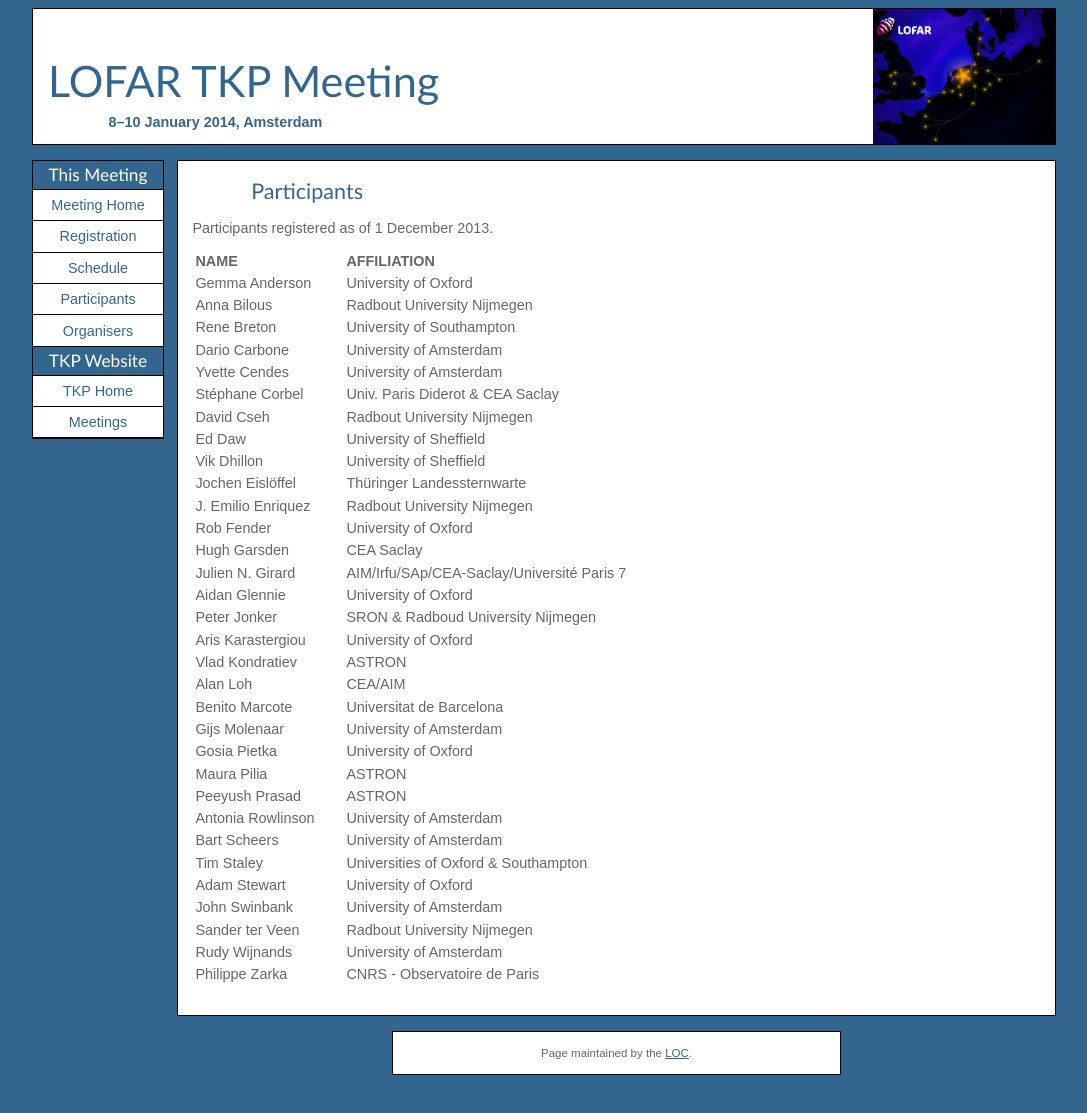
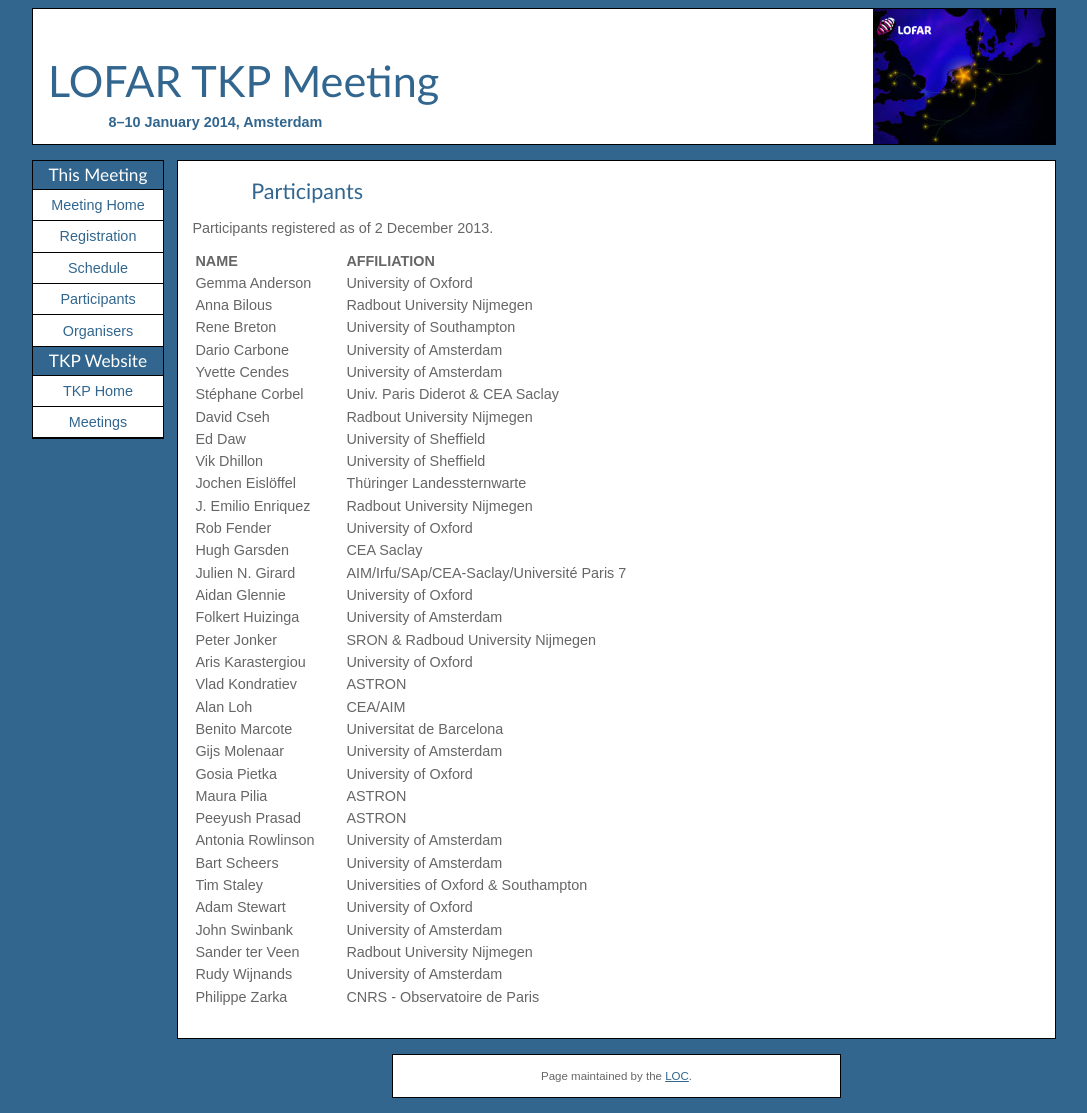
Before and after one commit to transientskp/transientskp.github.com, a Jekyll site: the page built from meetings/2014-01/participants.html, in a window 1280 px wide. Shown: the whole page, without its empty margins (96-1183 px from the left). Built offline with Jekyll 4.4.1, drawn with Linux system fonts in a browser that asks for light colours; before the commit the page ends 1090 px from its top, so only the background shows below that.

Commit message:
Participants

```diff
--- a/meetings/2014-01/participants.html
+++ b/meetings/2014-01/participants.html
@@ -7,7 +7,7 @@
 ---
 <h1>Participants</h1>
 
-<p>Participants registered as of 1 December 2013.</p>
+<p>Participants registered as of 2 December 2013.</p>
 
 <table class="participants">
   <thead>
@@ -75,6 +75,10 @@
   <tr>
     <td>Aidan Glennie</td>
     <td>University of Oxford</td>
+  </tr>
+  <tr>
+    <td>Folkert Huizinga</td>
+    <td>University of Amsterdam</td>
   </tr>
   <tr>
     <td>Peter Jonker</td>
```
